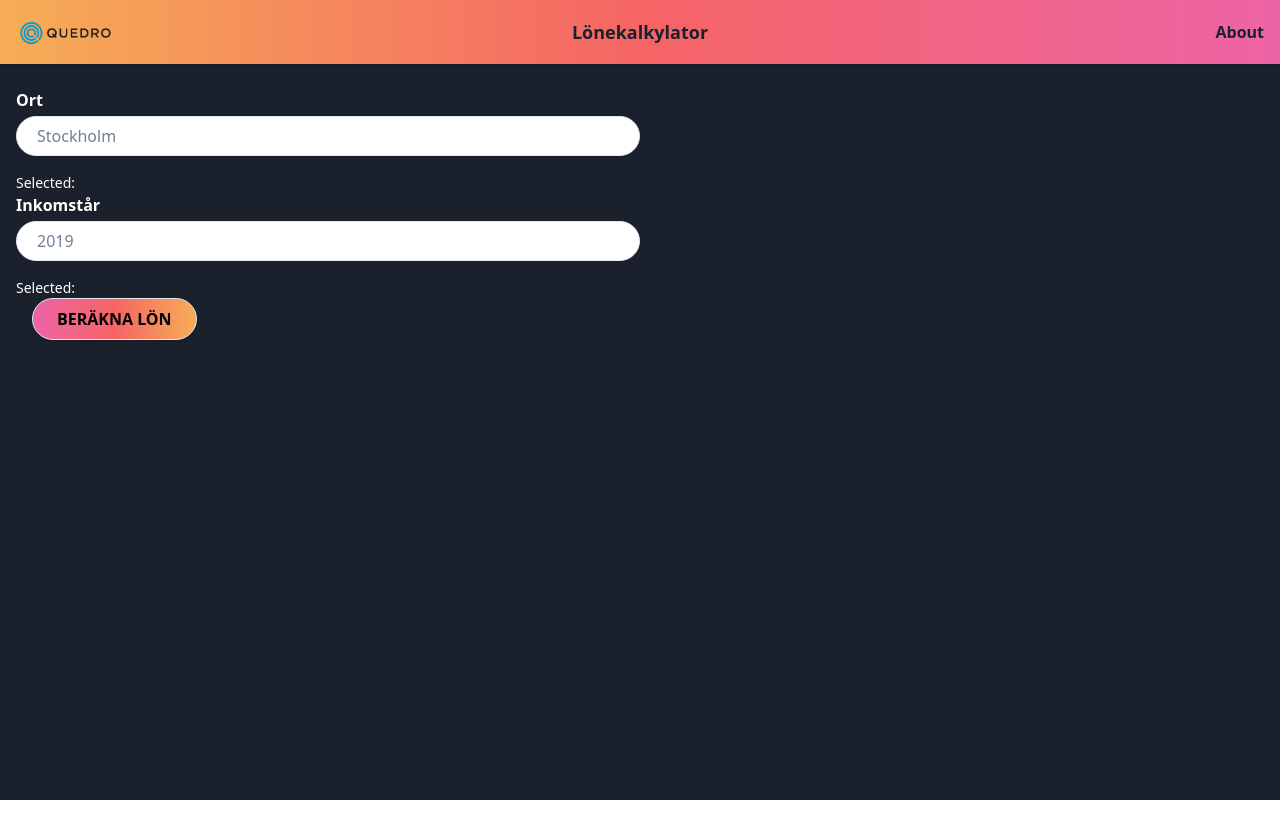
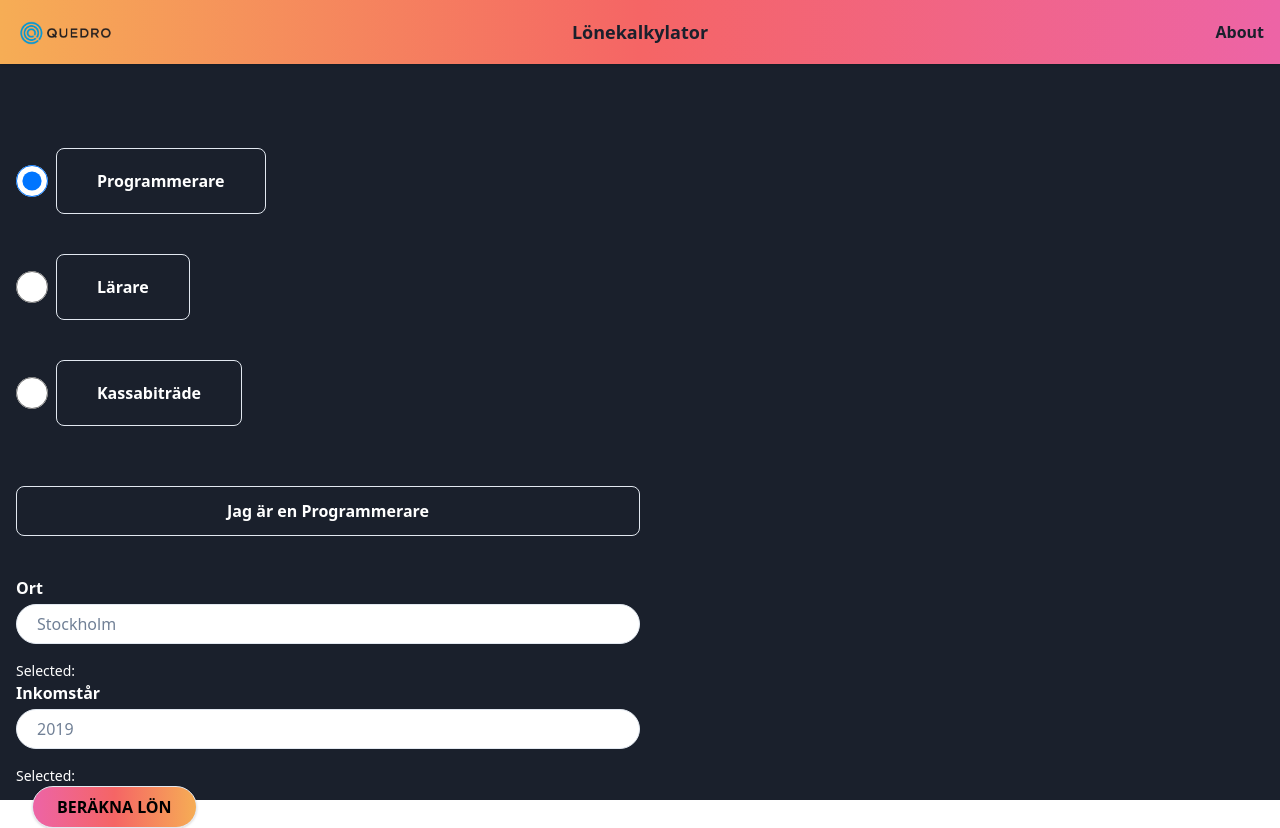
Before and after one commit to Samk13/quedro-salary-calculator-kodtest, a Vue app: page / in a window 1280 px wide. Built offline with nearby package versions, Linux system fonts and the light colour scheme.

Commit message:
create Radio component

```diff
--- a/src/App.vue
+++ b/src/App.vue
@@ -18,6 +18,15 @@
     <br />
     <!-- <Container width="xl" class="mt-16 bg-white rounded-lg shadow-md rounded px-8 pt-10 pb-8"> -->
     <Container width="xl" class="rounded-lg pt-16 pb-20 h-screen">
+      <div class="my-10">
+        <div v-for="(oneyrke, index) in yrke" :key="index">
+          <radio class="text-white" v-model="picked" :val="oneyrke" name="yrke">{{ oneyrke }}</radio>
+        </div>
+        <div
+          class="border rounded-lg p-3 text-center mt-10 text-white font-black w-full md:w-1/2"
+        >Jag är en {{ picked }}</div>
+      </div>
+
       <DropDown class="text-white font-black" v-model="selectedCity" :options="cityOption">Ort</DropDown>
       <div class="text-white text-sm mt-4">Selected: {{ selectedCity }}</div>
       <DropDown
@@ -34,7 +43,13 @@
 <script lang="ts">
 import { defineComponent, ref } from '@vue/composition-api'
 // reason why I made index.ts in components folder for cleaner import as you can see here👇
-import { SubmitButton, Container, AppHeader, DropDown } from '@/components'
+import {
+  SubmitButton,
+  Container,
+  AppHeader,
+  DropDown,
+  Radio
+} from '@/components'
 
 export default defineComponent({
   name: 'App',
@@ -42,7 +57,8 @@ export default defineComponent({
     SubmitButton,
     Container,
     AppHeader,
-    DropDown
+    DropDown,
+    Radio
   },
   setup() {
     const selectedCity = ref('')
@@ -55,12 +71,16 @@ export default defineComponent({
       { value: '2019', label: '2019' },
       { value: '2020', label: '2020' }
     ]
+    const picked = ref('Programmerare')
+    const yrke = ['Programmerare', 'Lärare', 'Kassabiträde']
 
     return {
       selectedCity,
       cityOption,
       yearsOption,
-      selectedYear
+      selectedYear,
+      picked,
+      yrke
     }
   }
 })
--- /dev/null
+++ b/src/components/Radio.vue
@@ -0,0 +1,37 @@
+<template>
+  <label class="inline-flex items-center">
+    <input
+      @change="$emit('input', $event.target.value)"
+      :checked="val == value"
+      class="form-radio h-8 w-8 text-purple-600"
+      :value="val"
+      :name="name"
+      type="radio"
+    />
+    <span class="ml-2 font-black p-5 border rounded-lg my-5 px-10">
+      <slot />
+    </span>
+  </label>
+</template>
+
+<script lang="ts">
+import { defineComponent } from '@vue/composition-api'
+
+export default defineComponent({
+  props: {
+    name: {
+      required: true,
+      type: String
+    },
+    val: {
+      required: true,
+      type: String
+    }
+  },
+  setup(props, { attrs: { value } }) {
+    return {
+      value
+    }
+  }
+})
+</script>
--- a/src/components/index.ts
+++ b/src/components/index.ts
@@ -2,5 +2,6 @@ import Container from './Container.vue'
 import SubmitButton from './SubmitButton.vue'
 import AppHeader from './AppHeader.vue'
 import DropDown from './DropDown.vue'
+import Radio from './Radio.vue'
 
-export { Container, SubmitButton, AppHeader, DropDown }
+export { Container, SubmitButton, AppHeader, DropDown, Radio }
```
